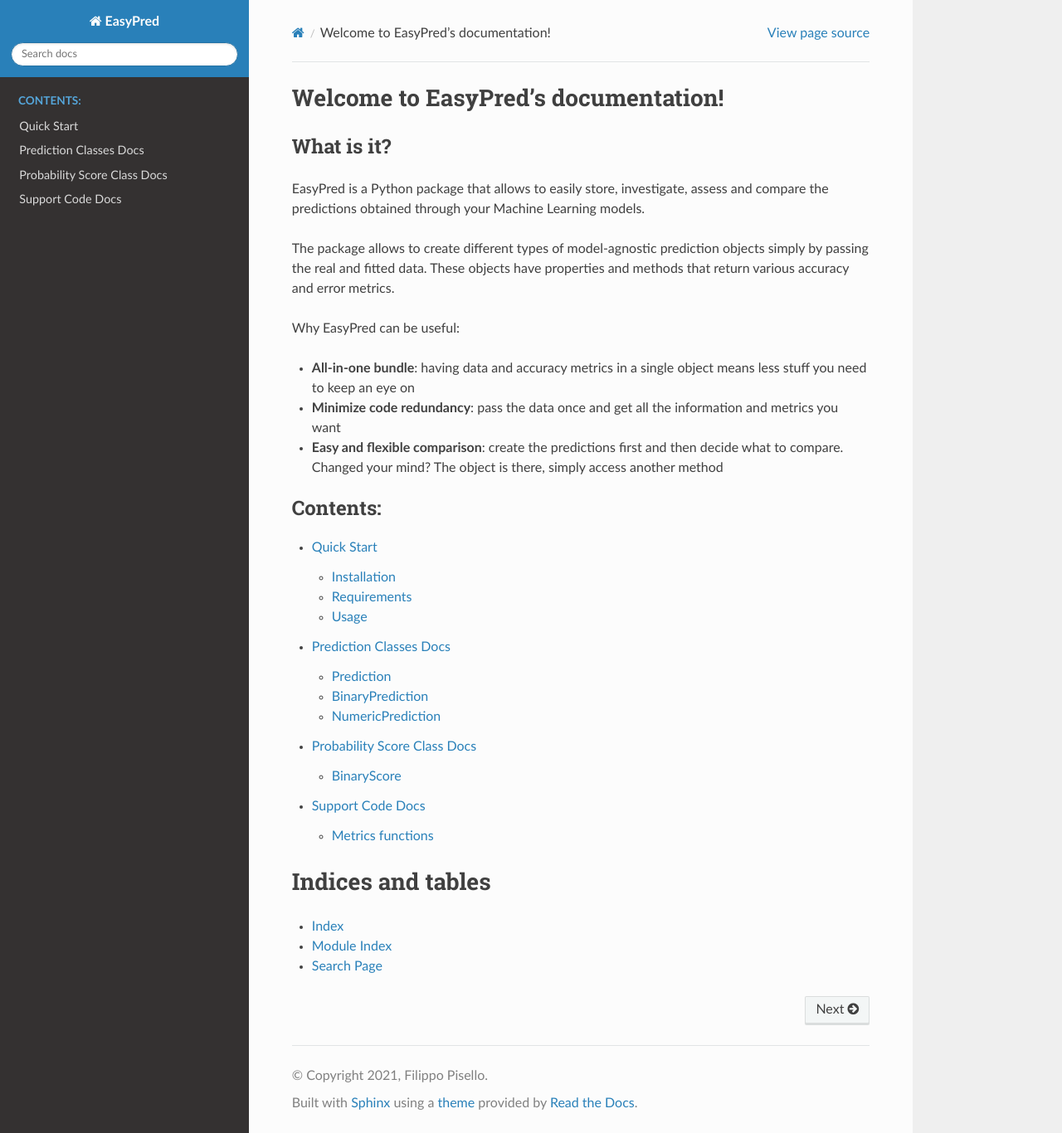
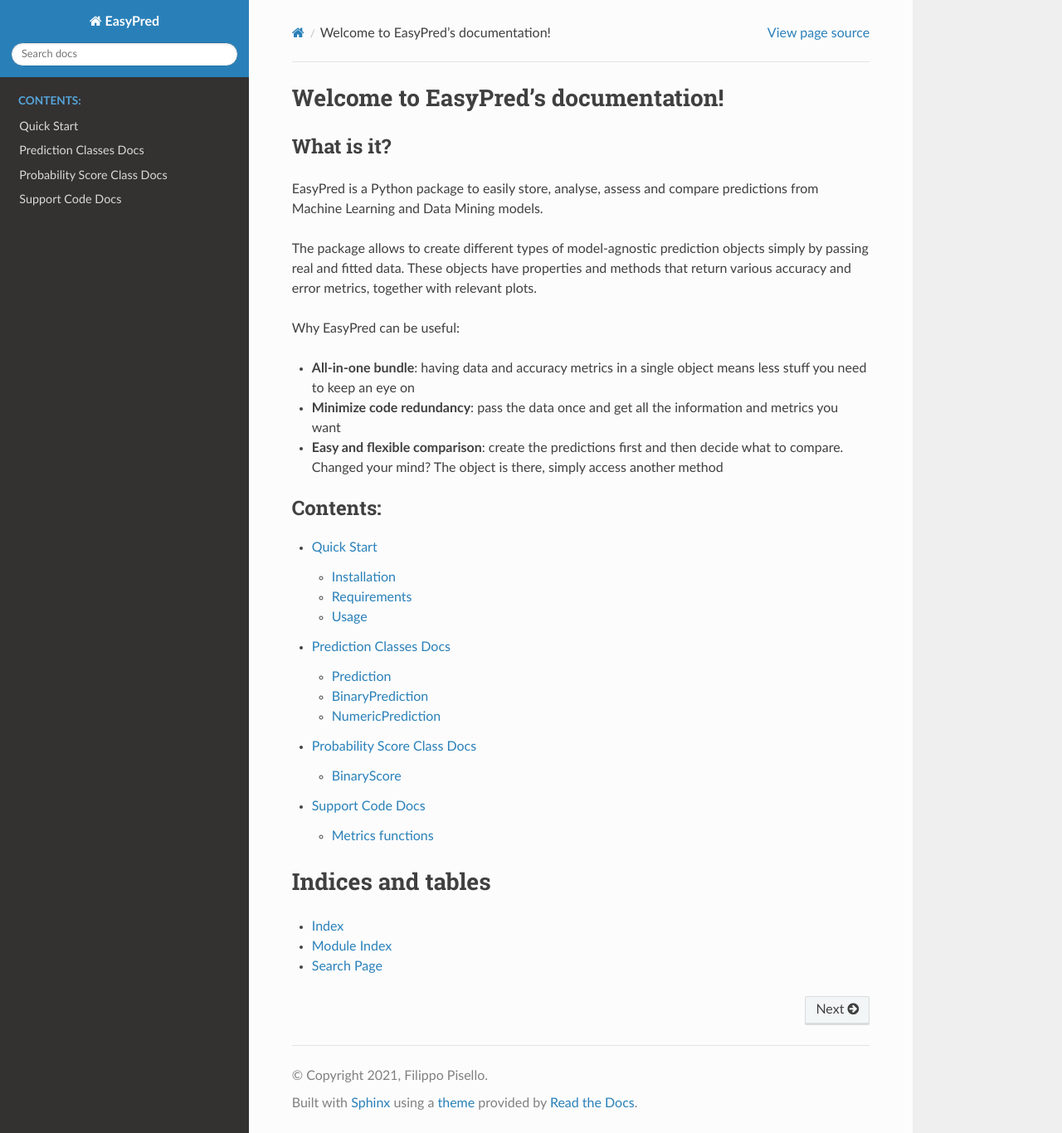
Before and after one commit to FilippoPisello/EasyPred, a Sphinx documentation site: the page built from docs/source/index.rst, in a window 1280 px wide and 1366 px high. Shown: the whole window at 83% size. Built offline with Sphinx 7.4.7 and the Read the Docs theme 2.0.0, drawn with Linux system fonts in a browser that asks for light colours.

Commit message:
docs: rephrase intro

```diff
--- a/docs/source/index.rst
+++ b/docs/source/index.rst
@@ -3,14 +3,13 @@
 
 What is it?
 --------------------------------
-EasyPred is a Python package that allows to
-easily store, investigate, assess and compare the predictions obtained
-through your Machine Learning models.
+EasyPred is a Python package to easily store, analyse, assess and compare
+predictions from Machine Learning and Data Mining models.
 
-The package allows to create different types of model-agnostic
-prediction objects simply by passing the real and fitted data. These
-objects have properties and methods that return various accuracy and
-error metrics.
+The package allows to create different types of model-agnostic prediction
+objects simply by passing real and fitted data. These objects have properties
+and methods that return various accuracy and error metrics, together with
+relevant plots.
 
 Why EasyPred can be useful:
 
```
Also changed, not shown: readme.md (+2 -2 lines).
